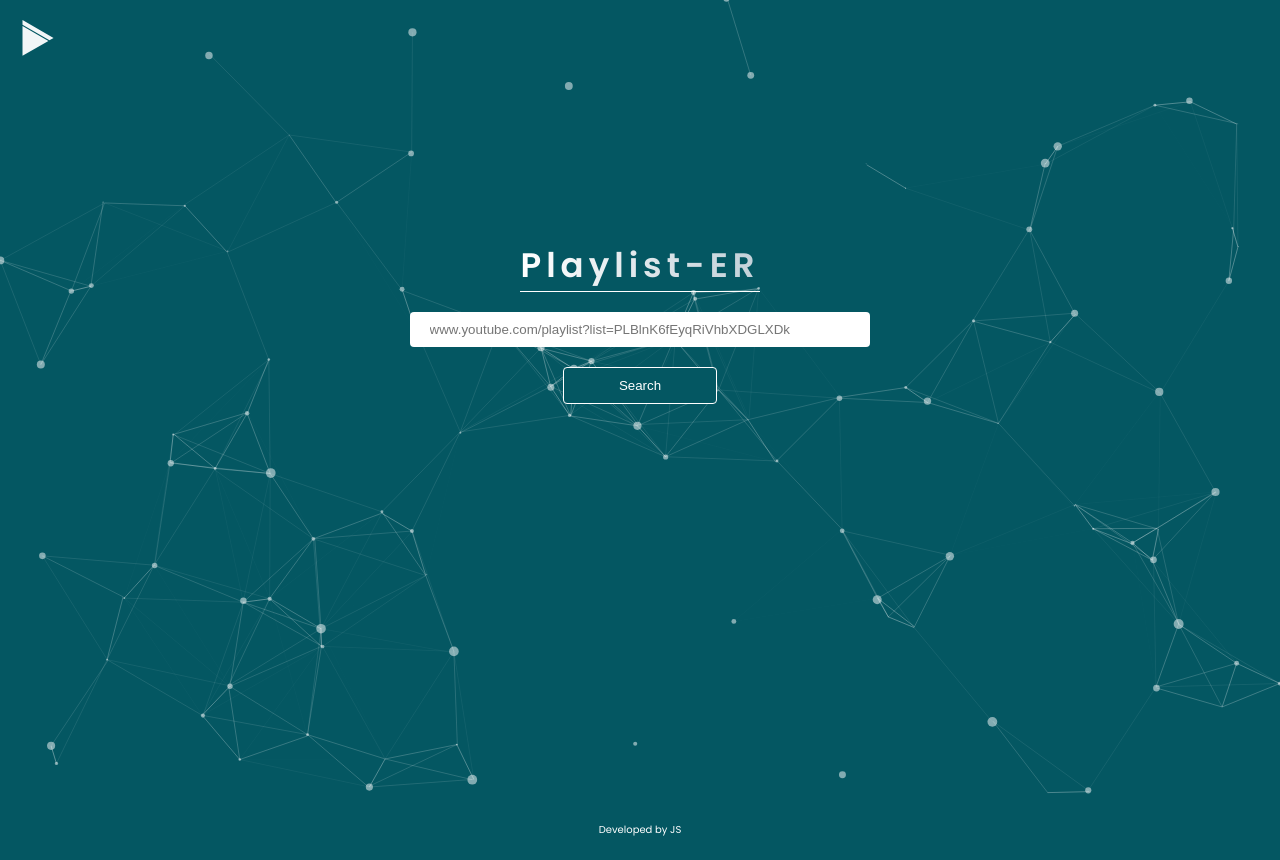
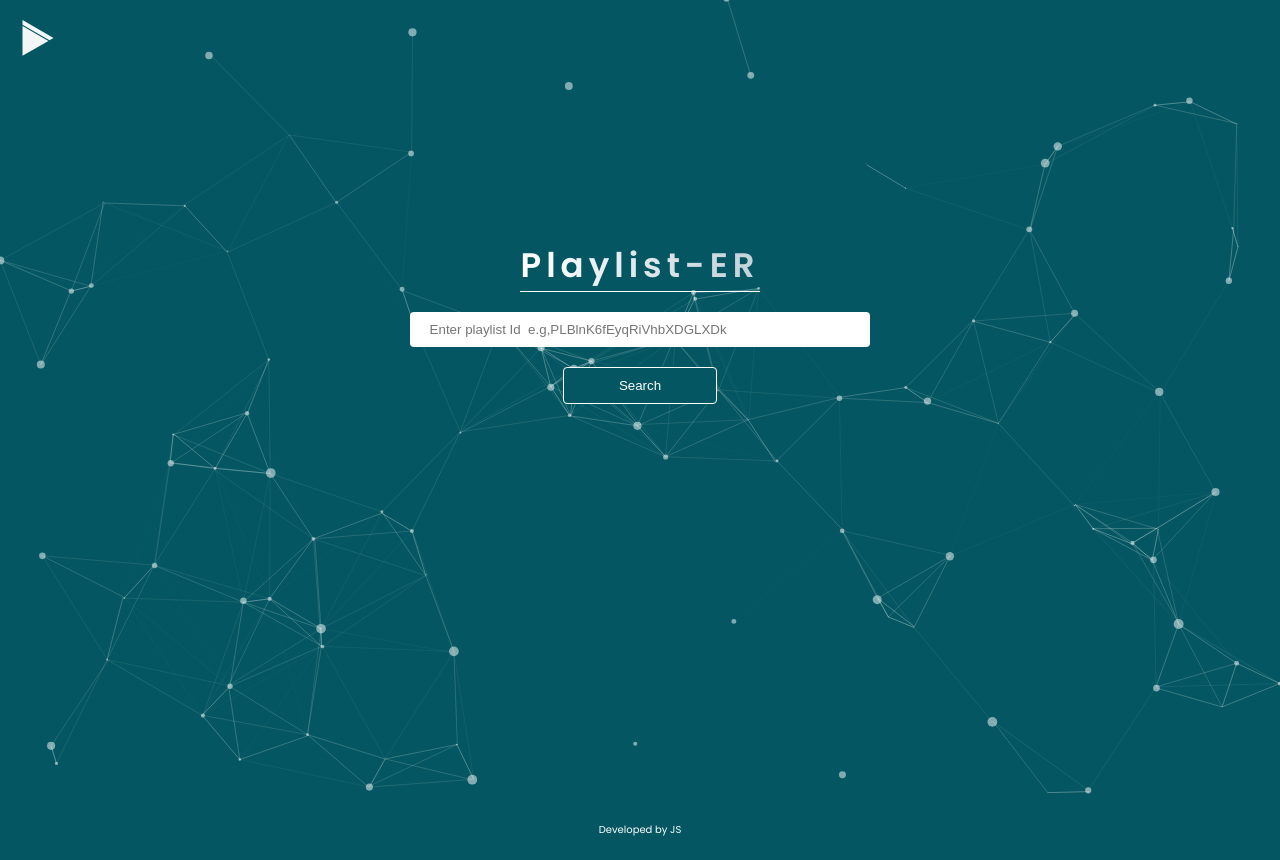
Before and after one commit to jaysinha3595/YouTubePlaylistLength, a plain HTML site: page index.html in a window 1280 px wide. Drawn offline with Linux system fonts and the light colour scheme.

Commit message:
Update index.html

```diff
--- a/index.html
+++ b/index.html
@@ -160,7 +160,7 @@
         <div class="search-container">
                 <h1 class="heading">Playlist-ER</h1>
                 <form class="search-form-home">
-                    <input type="text" class="search-input-home" placeholder="www.youtube.com/playlist?list=PLBlnK6fEyqRiVhbXDGLXDk">
+                    <input type="text" class="search-input-home" placeholder="Enter playlist Id  e.g,PLBlnK6fEyqRiVhbXDGLXDk">
                 </form>
                 <button class="search-btn-home" type="submit">Search</button>
                 <ul class="hints">
```
